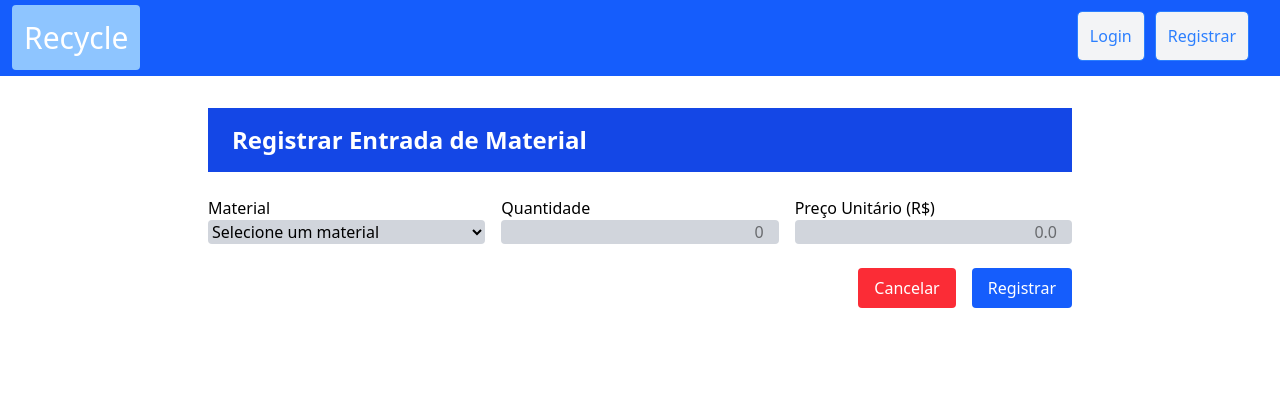
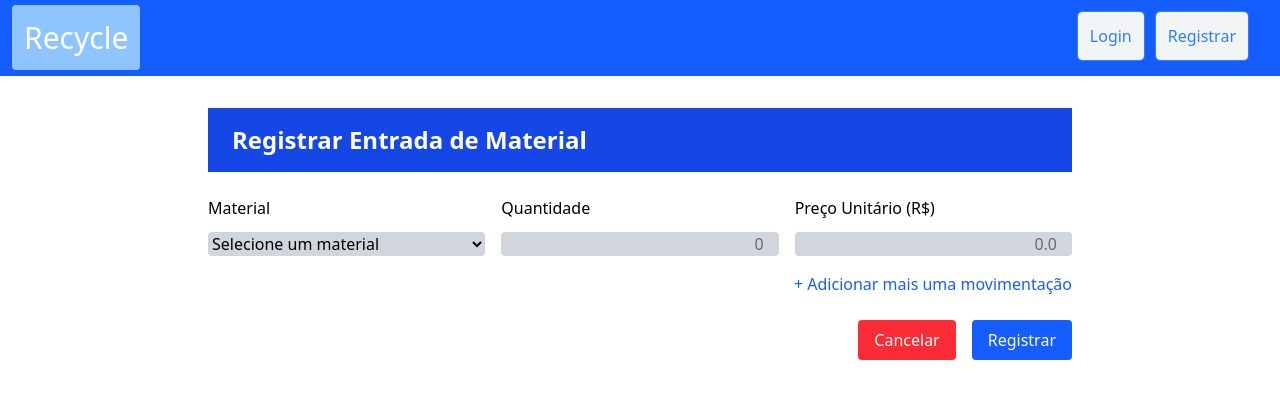
Before and after one commit to SantoGuru/Recycle, a React (Vite) app in the folder frontend/: page /entradaMaterial in a window 1280 px wide. Shown: the top 398 px of the page. Built offline with nearby package versions, Linux system fonts and the light colour scheme.

Commit message:
modificando EntradaMaterial e Dashboard

```diff
--- a/frontend/src/pages/Dashboard.jsx
+++ b/frontend/src/pages/Dashboard.jsx
@@ -48,7 +48,7 @@ export default function Dashboard() {
 
 
       <div className="mt-8 grid grid-cols-2 gap-6">
-        <Link to="/" className="flex items-center justify-between p-6 bg-blue-100 rounded-lg hover:bg-blue-200 transition-colors">
+        <Link to="/EntradaMaterial" className="flex items-center justify-between p-6 bg-blue-100 rounded-lg hover:bg-blue-200 transition-colors">
           <div>
             <h3 className="text-lg font-semibold text-blue-900">Registrar Entrada</h3>
           </div>
--- a/frontend/src/pages/EntradaMaterial.jsx
+++ b/frontend/src/pages/EntradaMaterial.jsx
@@ -3,14 +3,39 @@ import { useNavigate } from 'react-router-dom';
 
 
 export default function EntradaMaterial() {
+  const navigate = useNavigate();
+
+  const [materiais, setMateriais] = useState([]);
+  const [movimentacoes, setMovimentacoes] = useState([]);
+
+  const [materialSelecionado, setMaterialSelecionado] = useState("");
+  const [quantidade, setQuantidade] = useState("");
+  const [preco, setPreco] = useState("");
+
 
   const handleSubmit = async (e) => {
     e.preventDefault();
+    console.log("Movimentações:", movimentacoes);
   };
 
-  const navigate = useNavigate();
 
-  const [materiais, setMateriais] = useState([]);
+  const handleAddMovimentacao = () => {
+    if (!materialSelecionado || !quantidade || !preco) return;
+
+    const material = materiais.find(m => m.id === parseInt(materialSelecionado));
+
+    const novaMovimentacao = {
+      materialId: materialSelecionado,
+      quantidade: parseFloat(quantidade),
+      preco: parseFloat(preco),
+    };
+
+    setMovimentacoes([...movimentacoes, novaMovimentacao]);
+
+    setMaterialSelecionado("");
+    setQuantidade("");
+    setPreco("");
+  };
 
   return (
     <div className="max-w-4xl mx-auto px-4 py-8">
@@ -20,6 +45,35 @@ export default function EntradaMaterial() {
 
       <form onSubmit={handleSubmit} className="space-y-4 mt-6">
 
+        {movimentacoes.length > 0 && (
+          <div className="overflow-x-auto border border-gray-300 rounded-md p-4 bg-white">
+            <h2 className="text-lg font-semibold mb-2">Movimentações adicionadas:</h2>
+            <table className="w-full text-sm text-left">
+              <thead className="bg-gray-200">
+                <tr>
+                  <th className="px-3 py-2">Material</th>
+                  <th className="px-3 py-2 text-right">Quantidade</th>
+                  <th className="px-3 py-2 text-right">Preço (R$)</th>
+                </tr>
+              </thead>
+              <tbody>
+                {movimentacoes.map((mov, index) => {
+                  const material = materiais.find(m => m.id === parseInt(mov.materialId));
+                  return (
+                    <tr key={index} className="border-t">
+                      <td className="px-3 py-2">{material?.nome || 'Desconhecido'} {material?.unidade || '-'}</td>
+                      <td className="px-3 py-2 text-right">{mov.quantidade}</td>
+                      <td className="px-3 py-2 text-right"> {mov.preco.toFixed(2).replace('.', ',')}</td>
+                    </tr>
+                  );
+                })}
+              </tbody>
+
+            </table>
+          </div>
+        )}
+
+
         <div className="grid grid-cols-3 gap-4">
 
           <div className='flex flex-col'>
@@ -28,7 +82,9 @@ export default function EntradaMaterial() {
               Material
             </label>
 
-            <select className="input-field bg-gray-300 rounded" required >
+            <select className="input-field bg-gray-300 mt-3 rounded"
+              required
+              onChange={(e) => setMaterialSelecionado(e.target.value)}>
               <option value={0}>Selecione um material</option>
               {materiais.map((material) => (
                 <option key={material.id} value={material.id}>
@@ -46,8 +102,9 @@ export default function EntradaMaterial() {
               </label>
               <input
                 type="number"
-                className="input-field bg-gray-300 rounded text-right w-full y-15"
+                className="input-field bg-gray-300 rounded text-right w-full mt-3"
                 placeholder="0"
+                onChange={(e) => setQuantidade(e.target.value)}
                 required
               />
             </div>
@@ -61,19 +118,30 @@ export default function EntradaMaterial() {
 
               <input
                 type="number"
-                className="input-field bg-gray-300 rounded text-right w-full y-30"
+                className="input-field bg-gray-300 gray-300 rounded text-right w-full mt-3"
                 placeholder="0.0"
+                onChange={(e) => setPreco(e.target.value)}
                 required
               />
             </div>
           </div>
         </div>
 
+        <div className="flex justify-end my-4">
+          <button
+            type="button"
+            onClick={handleAddMovimentacao}
+            className="text-blue-600 hover:text-blue-800 cursor-pointer font-medium"
+          >
+            + Adicionar mais uma movimentação
+          </button>
+        </div>
+
         <div className="flex justify-end space-x-4 mt-6">
-          <button type="button" className="bg-red-500 rounded px-4 py-2 text-white" onClick={() => navigate("/Dashboard")}>
+          <button type="button" className="bg-red-500 hover:bg-red-600 cursor-pointer rounded px-4 py-2 text-white" onClick={() => navigate("/Dashboard")}>
             Cancelar
           </button>
-          <button type="submit" className="bg-blue-600 rounded px-4 py-2 text-white">
+          <button type="submit" className="bg-blue-600 hover:bg-blue-700 cursor-pointer rounded px-4 py-2 text-white">
             Registrar
           </button>
         </div>
```
